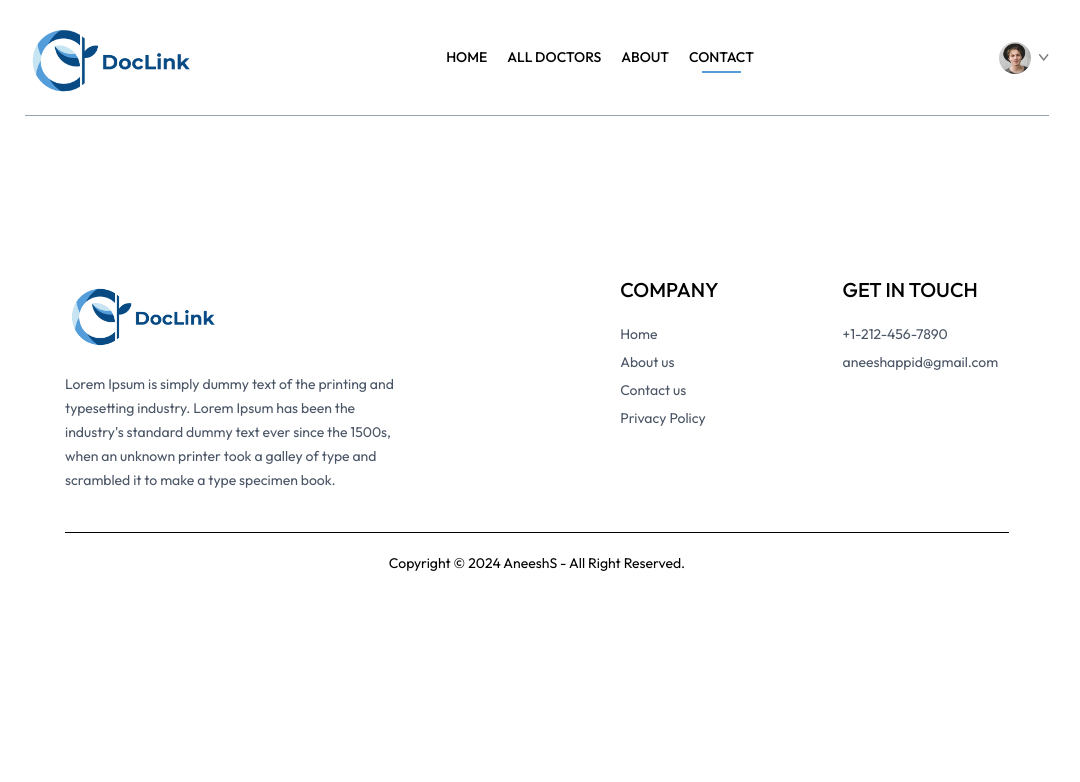
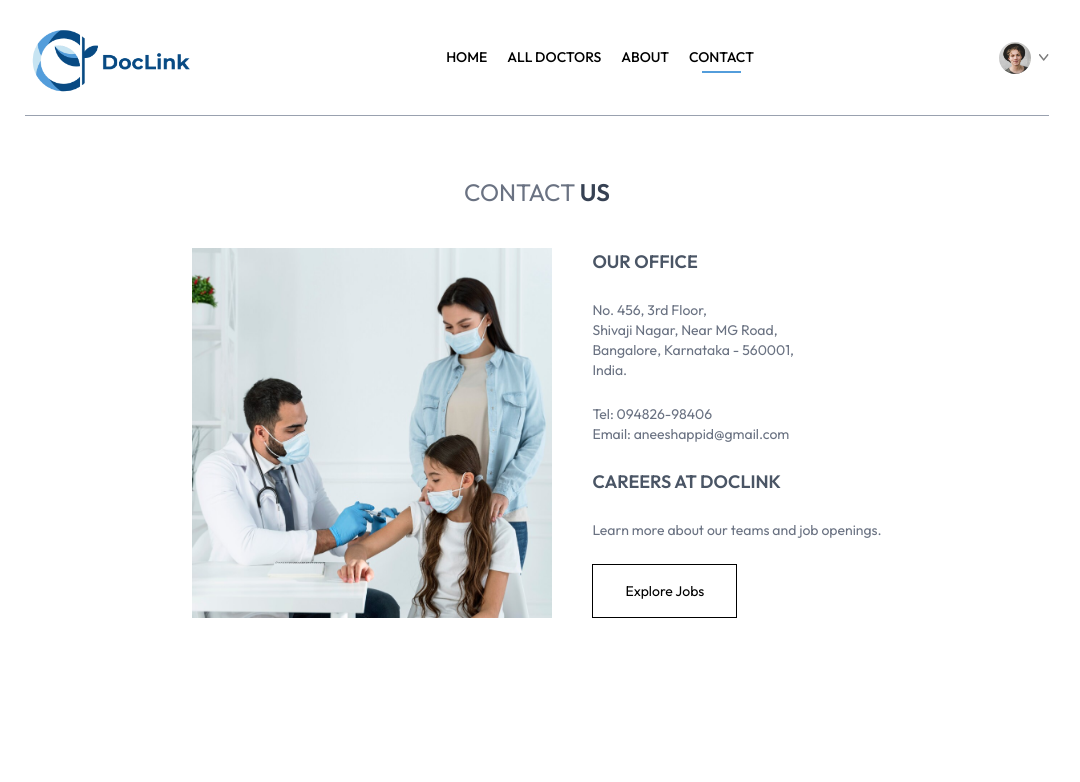
Before and after one commit to aneeshsunganahalli/DocLink, a React (Vite) app in the folder client/: page /contact in a window 1280 px wide. Shown: the top 782 px of the page, without its empty margins (103-1183 px from the left). Built offline with nearby package versions, Linux system fonts and the light colour scheme.

Commit message:
Finished Contact Page

```diff
--- a/client/src/pages/Contact.jsx
+++ b/client/src/pages/Contact.jsx
@@ -1,9 +1,34 @@
 import React from 'react'
+import { assets } from '../assets/assets_frontend/assets'
 
 export default function Contact() {
   return (
     <div>
+      <div className='text-center text-2xl pt-10 text-gray-500'>
+        <p>CONTACT <span className='text-gray-700 font-semibold'>US</span></p>
+      </div>
 
+      <div className='my-10 flex flex-col justify-center md:flex-row gap-10 mb-28 text-sm'>
+        <img className='w-full md:max-w-[360px]' src={assets.contact_image} alt="" />
+
+        <div className='flex flex-col justify-center items-start gap-6'>
+          <p className='font-semibold text-lg text-gray-600'>OUR OFFICE</p>
+
+          <p className='text-gray-500'>No. 456, 3rd Floor,<br />
+            Shivaji Nagar, Near MG Road,<br />
+            Bangalore, Karnataka - 560001,<br />
+            India.
+          </p>
+
+          <p className='text-gray-500'>Tel: 094826-98406 <br /> Email: aneeshappid@gmail.com</p>
+
+          <p className='text-lg text-gray-600 font-semibold'>CAREERS AT DOCLINK</p>
+
+          <p className='text-gray-500'>Learn more about our teams and job openings.</p>
+
+          <button className='border border-black px-8 py-4 text-sm hover:bg-black hover:text-white transition-all duration-500'>Explore Jobs</button>
+        </div>
+      </div>
     </div>
   )
 }
```
